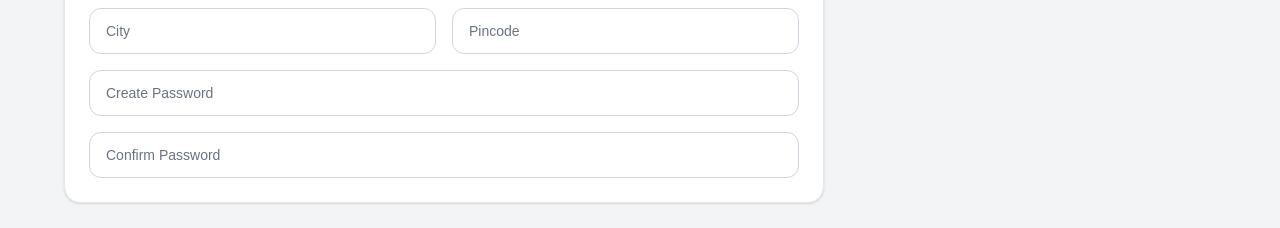
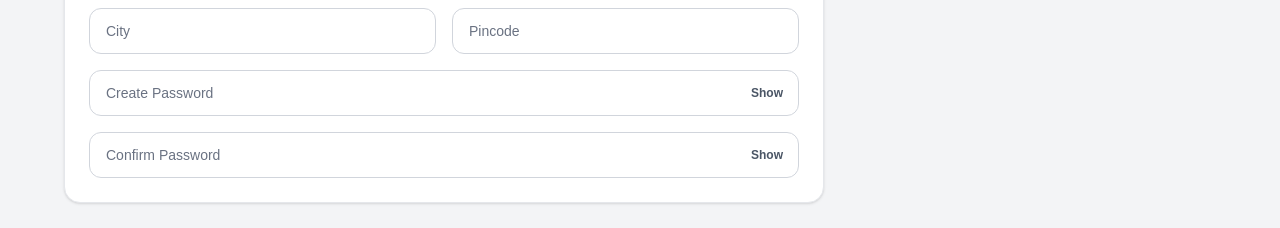
Before and after one commit to garenaritesh/RT18, a Next.js app: page /checkout in a window 1280 px wide. Shown: the part 975-1203 px from the top of the page. Built offline with nearby package versions, Linux system fonts and the light colour scheme; no server answers.

Commit message:
Fix admin login password reset and auth flow

```diff
--- a/app/checkout/page.tsx
+++ b/app/checkout/page.tsx
@@ -32,6 +32,8 @@ export default function CheckoutPage() {
     const [pincode, setPincode] = useState("");
     const [password, setPassword] = useState("");
     const [confirmPassword, setConfirmPassword] = useState("");
+    const [showPassword, setShowPassword] = useState(false);
+    const [showConfirmPassword, setShowConfirmPassword] = useState(false);
 
     const [paymentMethod, setPaymentMethod] = useState("COD");
     const [transactionId, setTransactionId] = useState("");
@@ -1311,20 +1313,40 @@ export default function CheckoutPage() {
                                         className="w-full border border-gray-300 rounded-xl px-4 py-3 text-sm text-black placeholder:text-gray-500 outline-none focus:border-black"
                                     />
                                 </div>
+                                <div className="relative">
                                     <input
-                                    type="password"
+                                        type={showPassword ? "text" : "password"}
                                         value={password}
                                         onChange={(event) => setPassword(event.target.value)}
                                         placeholder="Create Password"
-                                    className="w-full border border-gray-300 rounded-xl px-4 py-3 text-sm text-black placeholder:text-gray-500 outline-none focus:border-black"
+                                        className="w-full border border-gray-300 rounded-xl px-4 pr-16 py-3 text-sm text-black placeholder:text-gray-500 outline-none focus:border-black"
                                     />
+                                    <button
+                                        type="button"
+                                        onClick={() => setShowPassword((visible) => !visible)}
+                                        className="absolute right-4 top-1/2 -translate-y-1/2 text-xs font-semibold text-gray-600 hover:text-black"
+                                        aria-label={showPassword ? "Hide password" : "Show password"}
+                                    >
+                                        {showPassword ? "Hide" : "Show"}
+                                    </button>
+                                </div>
+                                <div className="relative">
                                     <input
-                                    type="password"
+                                        type={showConfirmPassword ? "text" : "password"}
                                         value={confirmPassword}
                                         onChange={(event) => setConfirmPassword(event.target.value)}
                                         placeholder="Confirm Password"
-                                    className="w-full border border-gray-300 rounded-xl px-4 py-3 text-sm text-black placeholder:text-gray-500 outline-none focus:border-black"
+                                        className="w-full border border-gray-300 rounded-xl px-4 pr-16 py-3 text-sm text-black placeholder:text-gray-500 outline-none focus:border-black"
                                     />
+                                    <button
+                                        type="button"
+                                        onClick={() => setShowConfirmPassword((visible) => !visible)}
+                                        className="absolute right-4 top-1/2 -translate-y-1/2 text-xs font-semibold text-gray-600 hover:text-black"
+                                        aria-label={showConfirmPassword ? "Hide confirm password" : "Show confirm password"}
+                                    >
+                                        {showConfirmPassword ? "Hide" : "Show"}
+                                    </button>
+                                </div>
                             </div>}
 
                         </div>
--- a/app/page.tsx
+++ b/app/page.tsx
@@ -173,7 +173,6 @@ export default function Home() {
       }
 
       addToGuestCart(product.id, 1);
-      alert("Product added to cart");
       return;
     }
 
@@ -194,7 +193,6 @@ export default function Home() {
         return;
       }
       window.dispatchEvent(new Event("cartUpdated"));
-      alert("Product added to cart");
     } catch {
       alert("Failed to add product to cart");
     }
--- a/app/shop/page.tsx
+++ b/app/shop/page.tsx
@@ -268,7 +268,6 @@ export default function ShopPage() {
             }
 
             addToGuestCart(product.id, 1);
-            alert("Added to cart!");
             return;
         }
 
@@ -289,7 +288,6 @@ export default function ShopPage() {
                 return;
             }
             window.dispatchEvent(new Event("cartUpdated"));
-            alert("Added to cart!");
         } catch {
             alert("Failed to add product to cart");
         }
```
Lines whose indentation alone changed are shown as unchanged.
